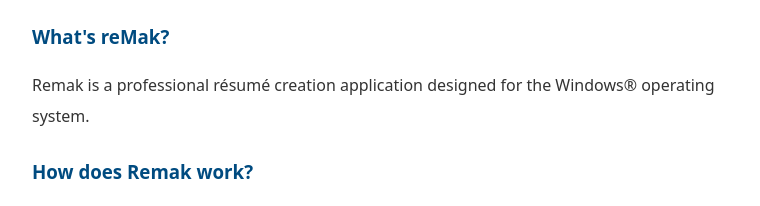
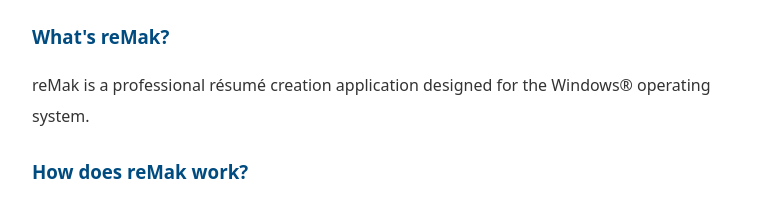
Before and after one commit to ejaduarte/remak-client-releases, a plain HTML site: page docs/index.html in a window 1280 px wide. Shown: the part 152-358 px from the top of the page, 258-1018 px from the left. Drawn offline with Linux system fonts and the light colour scheme.

Commit message:
Stylized occurrences of the work remak

```diff
--- a/docs/index.html
+++ b/docs/index.html
@@ -169,10 +169,10 @@
 
   <h3>What's reMak?</h3>
   <p>
-    Remak is a professional résumé creation application designed for the Windows® operating system.
+    reMak is a professional résumé creation application designed for the Windows® operating system.
   </p>
 
-  <h3>How does Remak work?</h3>
+  <h3>How does reMak work?</h3>
   <ul>
   <li>
     1. At its login screen, you enter your email address.
```
